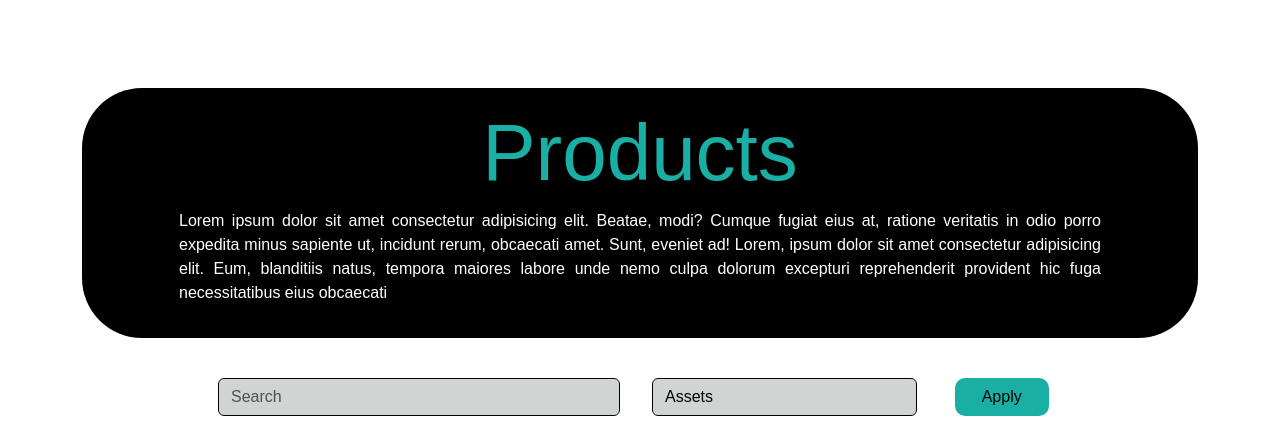
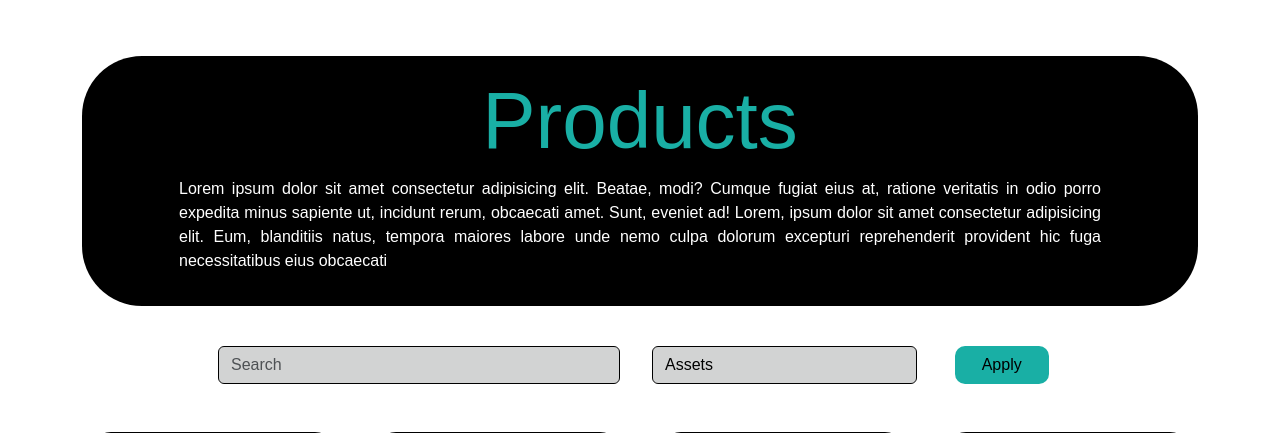
Before and after one commit to ServeITPH/ServeIT, a PHP site: page /products.php in a window 1280 px wide. Shown: the part 72-505 px from the top of the page. Run offline with PHP 8.4, Linux system fonts and the light colour scheme.

Commit message:
adjusted spacing and css

```diff
--- a/assets/css/product/product.css
+++ b/assets/css/product/product.css
@@ -141,7 +141,3 @@ body {
     height: 45px;
     object-fit: contain;
 }
-
-.active3 {
-    color: #19AFA5;
-}
--- a/products.php
+++ b/products.php
@@ -23,7 +23,7 @@
 <body>
     <?php include("sharedAssets/nav.php") ?>
 
-    <div class="container mt-5">
+    <div class="container mt-3">
         <div class="row">
             <div class="col">
                 <div class="card">
--- a/services.php
+++ b/services.php
@@ -23,7 +23,7 @@
 <body>
     <?php include("sharedAssets/nav.php") ?>
 
-    <div class="container mt-5">
+    <div class="container mt-3">
         <div class="row">
             <div class="col">
                 <div class="card">
```
